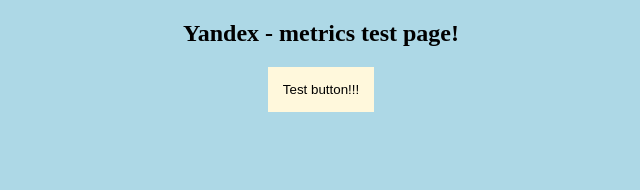
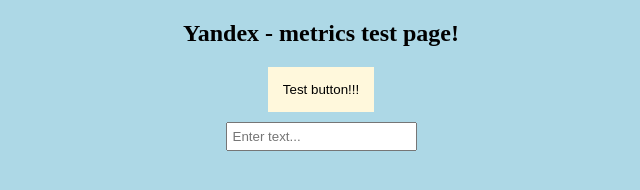
Before and after one commit to sergey-cyber/yandex-metrics-test, a plain HTML site: page index.html in a window 1280 px wide. Shown: the whole page, without its empty margins (319-959 px from the left). Drawn offline with Linux system fonts and the light colour scheme.

Commit message:
Input added

```diff
--- a/index.html
+++ b/index.html
@@ -27,6 +27,10 @@
             background-color: cornsilk;
             cursor: pointer;
         }
+        input {
+            padding: 5px;
+            margin: 10px;
+        }
     </style>
     <!-- Yandex.Metrika counter -->
     <script type="text/javascript" >
@@ -47,6 +51,9 @@
     <section>
         <h1>Yandex - metrics test page!</h1>
         <button>Test button!!!</button>
+        <label>
+            <input placeholder="Enter text...">
+        </label>
     </section>
 </body>
 </html>
```
